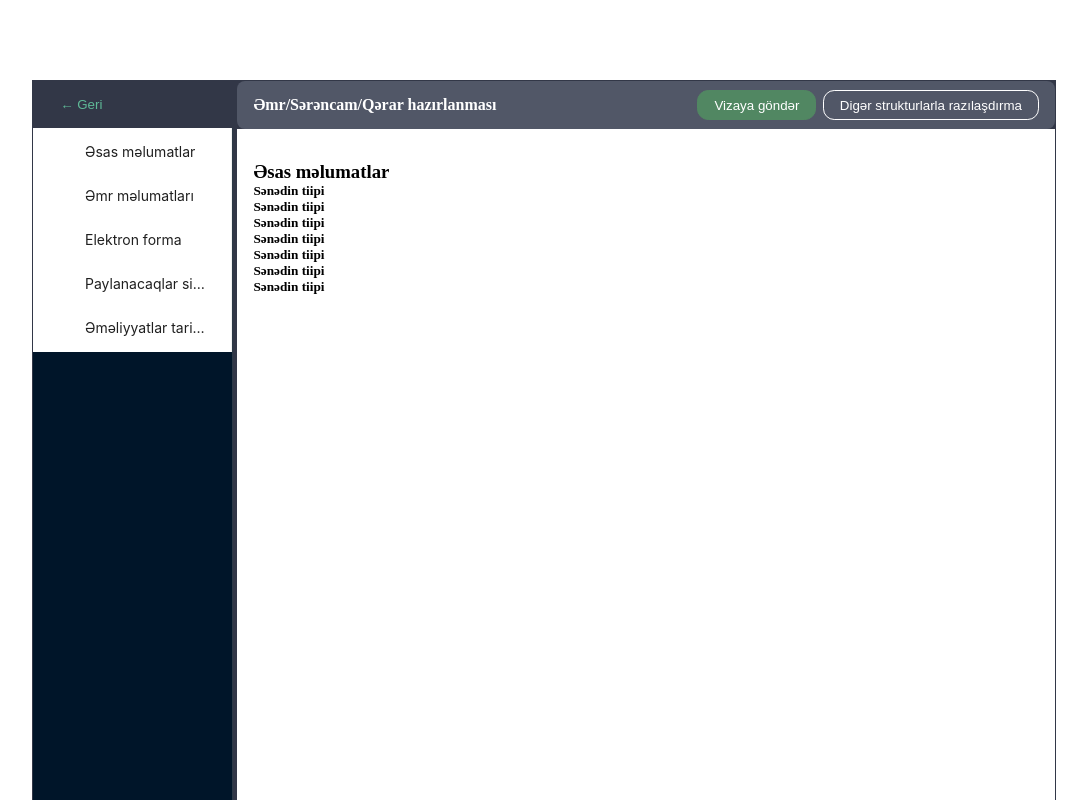
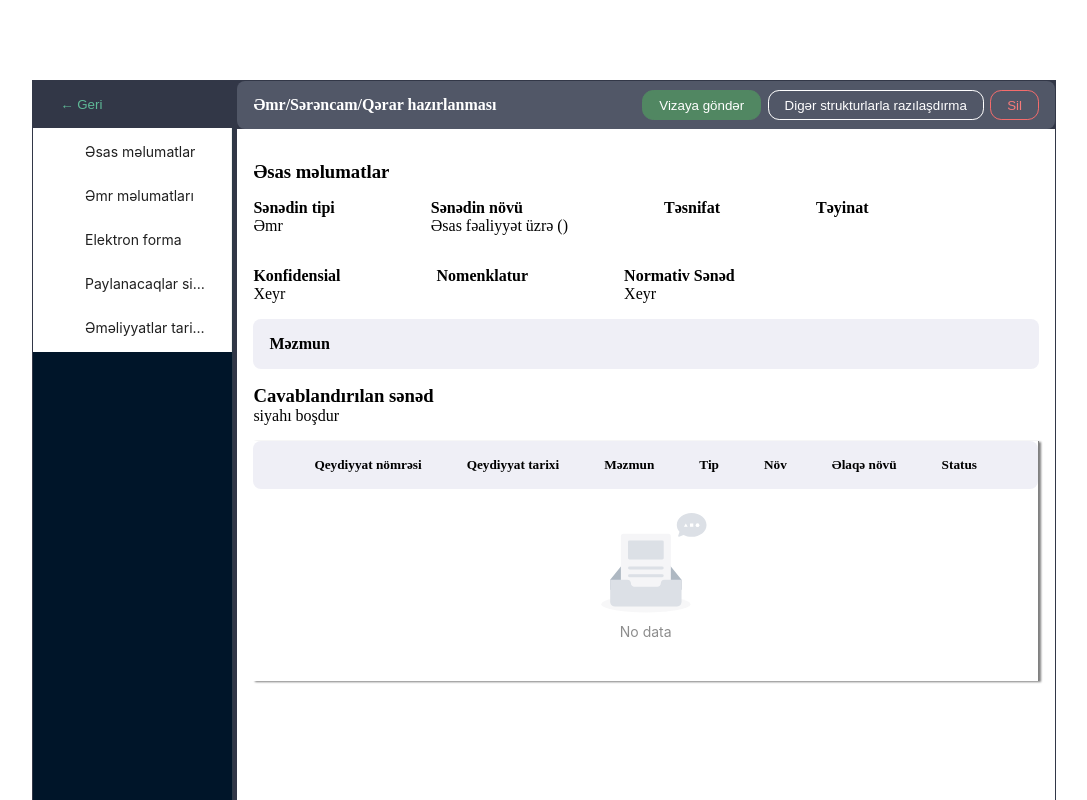
Before and after one commit to RoyalMahammadli/Registration, a React (Vite) app: page /mainInfo in a window 1280 px wide. Shown: the top 800 px of the page, without its empty margins (96-1183 px from the left). Built offline with nearby package versions, Linux system fonts and the light colour scheme.

Commit message:
esas melumatlar done + emr melumatlari baslangici

```diff
--- a/src/components/antdesignStep/MyAntStep.tsx
+++ b/src/components/antdesignStep/MyAntStep.tsx
@@ -244,7 +244,7 @@ function MyAntStep() {
             duration: 0,
             icon: <MdOutlineDownloadDone />,
             className: 'black',
-            btn: <Link to='/dashboard' ><button className='sablon'>Tapşırığı aç</button></Link>
+            btn: <Link to='/mainInfo' ><button className='sablon'>Tapşırığı aç</button></Link>
 
         });
     };
--- /dev/null
+++ b/src/components/antdesignTab/MyAntTab.tsx
@@ -0,0 +1,43 @@
+import { Tabs } from 'antd';
+import type { TabsProps } from 'antd';
+import { useSelector } from "react-redux"
+import { RootState } from "../../store"
+
+
+function MyAntTab() {
+    const { step2 } = useSelector((store: RootState) => store.mainInfo)
+    const onChange = (key: string) => {
+        console.log(key);
+    };
+
+    const items: TabsProps['items'] = [
+        {
+            key: '1',
+            label: 'Tab 1',
+            children: <div>
+                {step2.emrinMezmunu}
+            </div>,
+        },
+        {
+            key: '2',
+            label: 'Tab 2',
+            children: 'Content of Tab Pane 2',
+        },
+        {
+            key: '3',
+            label: 'Tab 3',
+            children: 'Content of Tab Pane 3',
+        },
+        {
+            key: '4',
+            label: 'Tab 4',
+            children: 'Content of Tab Pane 4',
+        },
+    ];
+    return (
+        <Tabs defaultActiveKey="1" items={items} onChange={onChange} />
+    )
+}
+
+
+export default MyAntTab;
--- a/src/components/layout/sidebar/Sidebar.tsx
+++ b/src/components/layout/sidebar/Sidebar.tsx
@@ -36,7 +36,7 @@ function Sidebar() {
                 }}
                 theme="light"
                 mode="inline"
-                defaultSelectedKeys={['1']}
+                defaultSelectedKeys={['2']}
                 items={[
                     {
                         key: '/mainInfo',
@@ -49,19 +49,19 @@ function Sidebar() {
                         label: 'Əmr məlumatları',
                     },
                     {
-                        key: '/allofices',
+                        key: '/form',
                         icon: <DatabaseOutlined style={{color:'white'}}/>,
                         label: 'Elektron forma',
 
                     },
                     {
-                        key: '/employees',
+                        key: '/list',
                         icon: <DingdingOutlined style={{color:'white'}}/>,
                         label: 'Paylanacaqlar siyahısı',
 
                     },
                     {
-                        key: '/employees',
+                        key: '/history',
                         icon: <FieldTimeOutlined style={{color:'white'}}/>,
                         label: 'Əməliyyatlar tarixçəsi',
 
--- a/src/pages/dashboard/Dashboard.css
+++ b/src/pages/dashboard/Dashboard.css
@@ -27,16 +27,25 @@ header h4 {
   border-radius: .7rem;
   padding: .4rem 1rem;
   border: 1px solid #518762;
-  margin-right: .4rem;
   color: white;
   cursor: pointer;
+  margin-right: .4rem;
 }
-.head-buttons button:last-child {
+.head-buttons button:nth-child(2){
   background-color: transparent;
   border: 1px solid white;
   border-radius: .7rem;
   padding: .4rem 1rem;
   color: white;
+  cursor: pointer;
+  margin-right: .4rem;
+}
+.head-buttons button:last-child {
+  background-color: transparent;
+  border: 1px solid rgb(245, 108, 108);
+  border-radius: .7rem;
+  padding: .4rem 1rem;
+  color: rgb(245, 122, 122);
   cursor: pointer;
 }
 main {
--- a/src/pages/dashboard/Dashboard.tsx
+++ b/src/pages/dashboard/Dashboard.tsx
@@ -12,6 +12,7 @@ function Dashboard() {
           <div className="head-buttons">
             <button>Vizaya göndər</button>
             <button>Digər strukturlarla razılaşdırma</button>
+            <button>Sil</button>
           </div>
         </header>
         <aside>
--- a/src/pages/əmr məlumatlar/Orderİnformation.tsx
+++ b/src/pages/əmr məlumatlar/Orderİnformation.tsx
@@ -1,7 +1,9 @@
-
+import MyAntTab from "../../components/antdesignTab/MyAntTab"
 function Orderİnformation() {
   return (
-    <div>Orderİnformation</div>
+    <div>
+      <MyAntTab />
+    </div>
   )
 }
 
--- /dev/null
+++ b/src/pages/əsas məlumatlar/Mainİnformation.css
@@ -0,0 +1,26 @@
+.mİnfo-1{
+    display: flex;
+    flex-wrap: wrap;
+    column-gap: 6rem;
+    row-gap: 2rem;
+    margin-top: 1rem;
+}
+.mezmun-div,.sened-div{
+    background-color: #EFEFF6;
+    padding: 1rem;
+    margin-top: 1rem;
+    border-radius: .5rem;
+}
+.sened-div{
+    display: flex;
+    justify-content: space-evenly;
+}
+.sened-box{
+    border-right: 1px solid gray;
+    box-shadow: 2px 1px 2px gray;
+    height: 15rem;
+
+}
+.empty{
+    padding-top: 1.5rem;
+}
--- a/src/pages/əsas məlumatlar/Mainİnformation.tsx
+++ b/src/pages/əsas məlumatlar/Mainİnformation.tsx
@@ -1,57 +1,84 @@
-import { useSelector } from "react-redux"
-import { RootState, store } from "../../store"
+import { nanoid } from "@reduxjs/toolkit";
+import { Empty } from 'antd';
+import { useSelector } from "react-redux";
+import { RootState } from "../../store";
+import './Mainİnformation.css';
+
 
 function Mainİnformation() {
-  const { step1 } = useSelector((store:RootState)=>store.mainInfo)
-
-  const mainİnfo = [
+  const { step1 } = useSelector((store: RootState) => store.mainInfo)
+  type mainInfoType = {
+    header: string,
+    name: string | boolean
+  }
+  const mainİnfo: mainInfoType[] = [
     {
-      header: 'Sənədin tiipi',
+      header: 'Sənədin tipi',
       name: 'Əmr',
 
     },
     {
-      header: 'Sənədin tiipi',
+      header: 'Sənədin növü',
       name: `Əsas fəaliyyət üzrə (${step1.tesnifat})`,
 
     },
     {
-      header: 'Sənədin tiipi',
-      name: 'Əmr',
+      header: 'Təsnifat',
+      name: step1.tesnifat,
 
     },
     {
-      header: 'Sənədin tiipi',
-      name: 'Əmr',
+      header: 'Təyinat',
+      name: step1.teyinat,
 
     },
     {
-      header: 'Sənədin tiipi',
-      name: 'Əmr',
+      header: 'Konfidensial',
+      name: step1.konfidensial === false ? 'Xeyr' : "Bəli",
 
     },
     {
-      header: 'Sənədin tiipi',
-      name: 'Əmr',
+      header: 'Nomenklatur',
+      name: step1.nomenklatur,
 
     },
     {
-      header: 'Sənədin tiipi',
-      name: 'Əmr',
+      header: 'Normativ Sənəd',
+      name: 'Xeyr',
 
     },
   ]
+
   return (
     <section className="mainİnfo">
       <h3>Əsas məlumatlar</h3>
       <div className="mİnfo-1">
-        <h5>Sənədin tiipi</h5>
-        <h5>Sənədin tiipi</h5>
-        <h5>Sənədin tiipi</h5>
-        <h5>Sənədin tiipi</h5>
-        <h5>Sənədin tiipi</h5>
-        <h5>Sənədin tiipi</h5>
-        <h5>Sənədin tiipi</h5>
+        {mainİnfo.map((item: any) => {
+          return (
+            <div key={nanoid()}>
+              <h4>{item.header}</h4>
+              <p>{item.name}</p>
+            </div>
+          )
+        })}
+      </div>
+      <div className="mezmun-div">
+        <h4>Məzmun</h4>
+        <p>{step1.mezmun}</p>
+      </div>
+      <h3>Cavablandırılan sənəd</h3>
+      <p>siyahı boşdur</p>
+      <div className="sened-box">
+        <div className="sened-div">
+          <h5>Qeydiyyat nömrəsi</h5>
+          <h5>Qeydiyyat tarixi</h5>
+          <h5>Məzmun</h5>
+          <h5>Tip</h5>
+          <h5>Növ</h5>
+          <h5>Əlaqə növü</h5>
+          <h5>Status</h5>
+        </div>
+        <Empty className="empty" />
       </div>
 
     </section>
--- a/src/routes/Routing.tsx
+++ b/src/routes/Routing.tsx
@@ -1,6 +1,5 @@
 import { Route, Routes } from "react-router-dom"
 import Index from "../pages/index/Index"
-import Dashboard from "../pages/dashboard/Dashboard"
 import Mainİnformation from "../pages/əsas məlumatlar/Mainİnformation"
 import Orderİnformation from "../pages/əmr məlumatlar/Orderİnformation"
 
@@ -9,7 +8,6 @@ function Routing() {
     <div>
       <Routes>
         <Route path="/" element={<Index />} />
-        <Route path="/dashboard" element={<Dashboard />} />
         <Route path="/mainInfo" element={<Mainİnformation />} />
         <Route path="/orderInfo" element={<Orderİnformation />} />
       </Routes>
--- a/src/store/slices/mainInfoSlice.ts
+++ b/src/store/slices/mainInfoSlice.ts
@@ -10,6 +10,8 @@ const initialState: myMainInfo = {
     mezmun: ""
   },
   step2: {
+    emrinMezmunu: {},
+    preambula: {},
     bendler: []
   },
   step3: {},
@@ -28,18 +30,21 @@ export const mainInfoSlice = createSlice({
       };
       // localStorage.setItem("step1", JSON.stringify(state.step1));
     },
+    setStep2_emrMezmun: (state: any, action: any) => {
+      state.step2.emrinMezmunu = action.payload;
+    },
+
     setStep2_bendler: (state: any, action: any) => {
       // state.step2={...state.step2, bendler:[...state.step2.bendler, action.payload]}
       state.step2.bendler = [...state.step2.bendler, action.payload];
       console.log(action.payload);
     },
     setStep2_edit: (state: any, action: any) => {
-      state.step2.bendler =state.step2.bendler.map((item:any)=>{
-       if (item.id===action.payload.id){
-          return {...item,bend:action.payload.newValue}
-        }
-        else return item
-      })
+      state.step2.bendler = state.step2.bendler.map((item: any) => {
+        if (item.id === action.payload.id) {
+          return { ...item, bend: action.payload.newValue };
+        } else return item;
+      });
     },
     setStep2_remove: (state: any, action: any) => {
       state.step2.bendler = state.step2.bendler.filter(
@@ -59,4 +64,5 @@ export const {
   setStep2_remove,
   setStep2_edit,
   setStep4_imza,
+  setStep2_emrMezmun
 } = mainInfoSlice.actions;
```
Also changed, not shown: src/components/antdesignAccordion/MyAntAccordion.tsx (+16 -10 lines), src/const/index.ts (line endings or trailing spaces).
